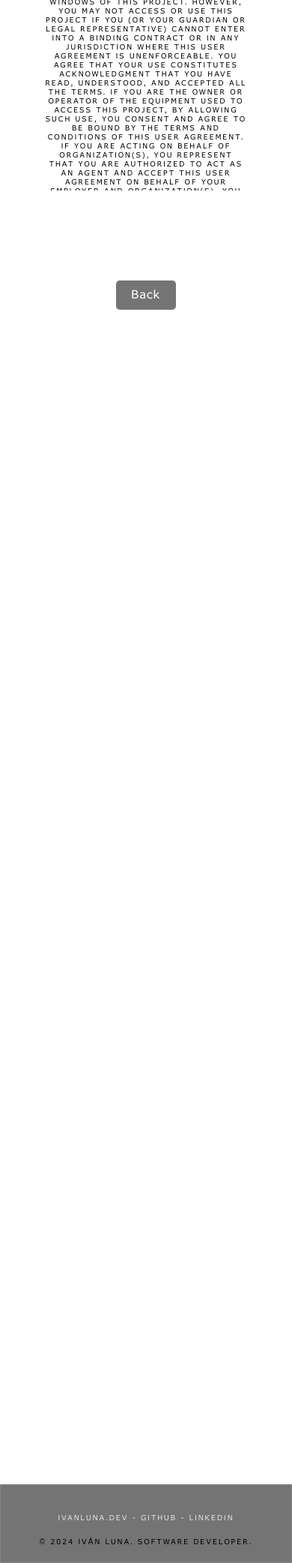
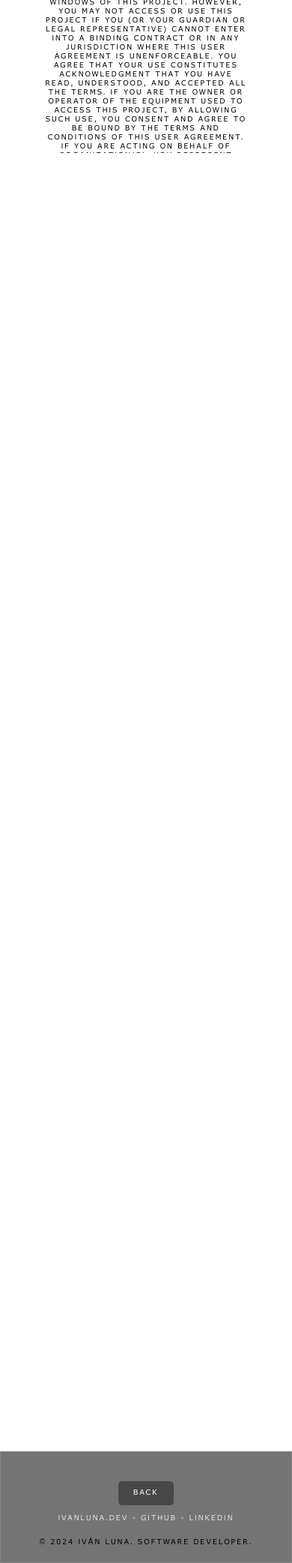
Before and after one commit to imprvhub/ecommerce-data-analysis, a Flask app: page /user_agreements.html in a window 390 px wide. Shown: the part 516-2600 px from the top of the page at 75% size. Run offline with Flask 3, Linux system fonts and the light colour scheme.

Commit message:
update: back button - footer responsive

```diff
--- a/static/css/styles.css
+++ b/static/css/styles.css
@@ -588,9 +588,10 @@ footer p {
 
 .wrapper {
     overflow-y: auto;
-    max-height: 650px;
+    max-height: 600px;
     margin-right: 20px;
     margin-left: 20px;
+    padding-bottom: 50px;
 }
 
 .footer-card {
@@ -649,12 +650,13 @@ footer p {
     padding: 10px 20px;
     backdrop-filter: blur(25px) saturate(200%);
     -webkit-backdrop-filter: blur(25px) saturate(200%);
-    background-color: #747475;
+    background-color: #484848;
     color: #fff;
     text-decoration: none;
     border: none;
     border-radius: 5px;
     cursor: pointer;
+    text-transform: uppercase;
 }
 
 .button-back:hover {
@@ -662,8 +664,6 @@ footer p {
     text-decoration: none;
     color: #e6bb76;
 }
-
-
 
 @media screen and (min-width: 250px) and (max-width: 315px) {
     .navbar h1 {
@@ -736,7 +736,6 @@ footer p {
 
 }
 
-
 @media screen and (min-width: 425px) and (max-width: 767px) {
     #toggle-button {
         margin-right: -20px;
@@ -746,11 +745,17 @@ footer p {
         margin-right: -15px;
     }
     .wrapper {
-        padding-top: 100px;
+        padding-top: 50px;
     }
     #dynamic-content-container{
         padding-top: 120px;
         padding-bottom: 85px;
+    }
+}
+
+@media screen and (min-width: 768px) and (max-width: 778px) {
+    .wrapper {
+        padding-top: 20px;
     }
 }
 
--- a/templates/user_agreements.html
+++ b/templates/user_agreements.html
@@ -113,13 +113,15 @@
                             For any inquiries or concerns regarding these user agreement, terms and conditions or privacy policies, please contact us at contact@ivanluna.dev.
                         </p>
                     </div>
-                    <a href="#" onclick="closeHtmlAndRedirect();" class="button-back" data-translate="Back">Back</a>
             </div>
         </section>
         </section>
         <div class="footer-card">
             <br>
             <div id="socialsContainer" class="socials-container">
+                <a href="#" onclick="closeHtmlAndRedirect();" class="button-back" data-translate="Back">Back</a>
+                <br>
+                <br>
                 <a class=ivanlunadev-link href="https://ivanluna.dev" target="_blank" rel="noopener noreferrer">
                     IVANLUNA.DEV
                 </a>
```
